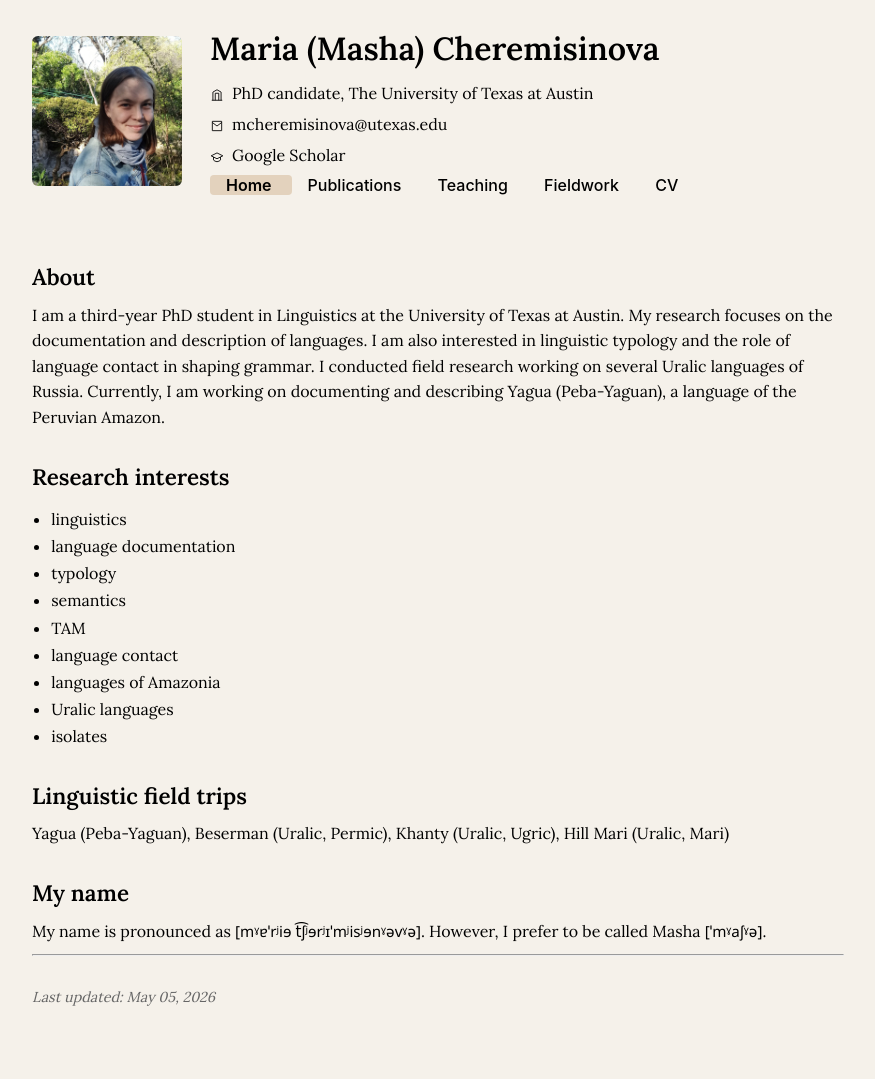
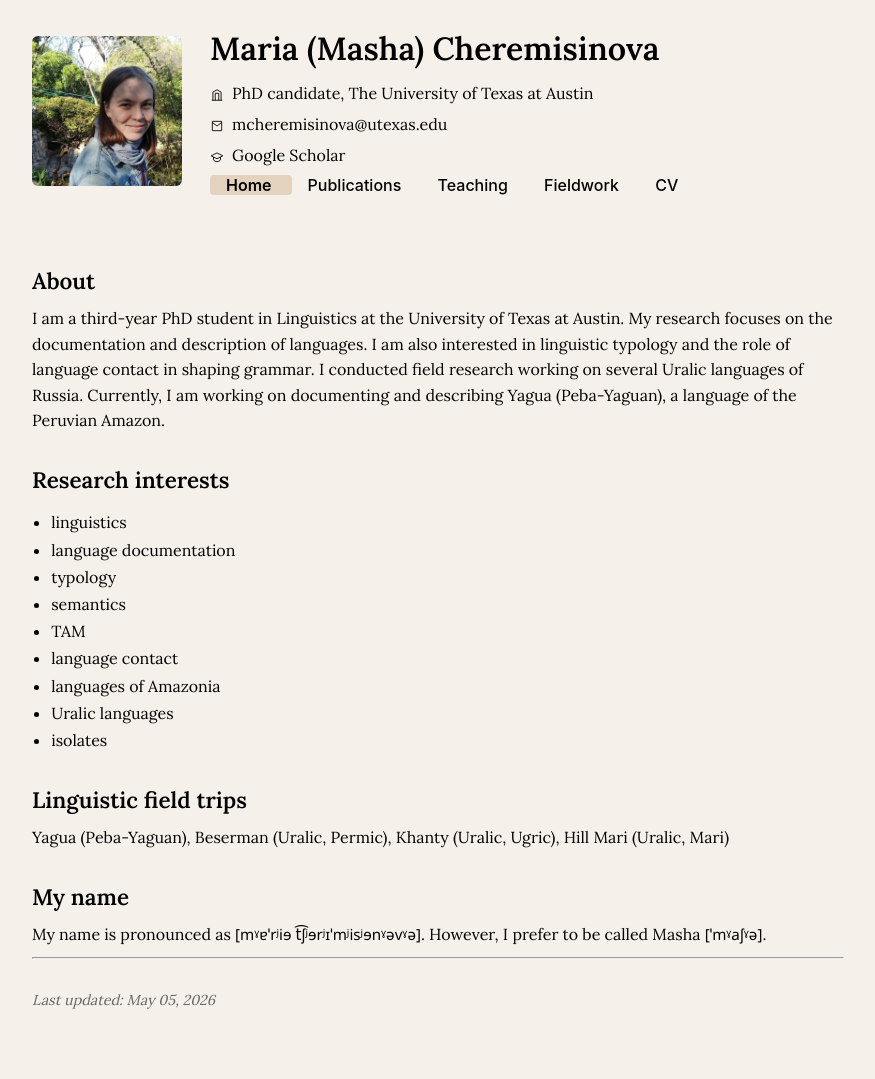
Before and after one commit to mashache/mashache.github.io, a Jekyll site: the page built from index.md, in a window 1280 px wide. Shown: the whole page, without its empty margins (202-1077 px from the left). Built offline with Jekyll 4.4.1, drawn with Linux system fonts in a browser that asks for light colours.

Commit message:
Update custom.css

```diff
--- a/assets/custom.css
+++ b/assets/custom.css
@@ -65,7 +65,7 @@ img { max-width: 100%; height: auto; border-radius: 10px; }
   display: flex;
   align-items: center;
   gap: 28px;
-  margin-bottom: 20px;
+  margin-bottom: 30px !important;
 }
 
 .site-menu a {
@@ -127,12 +127,8 @@ footer {
   padding-bottom: 10px !important;
 }
 
-.profile-block {
-  margin-bottom: 26px !important;
-}
 
 .site-menu {
-  margin-top: 6px !important;
   margin-bottom: 0 !important;
 }
 
```
